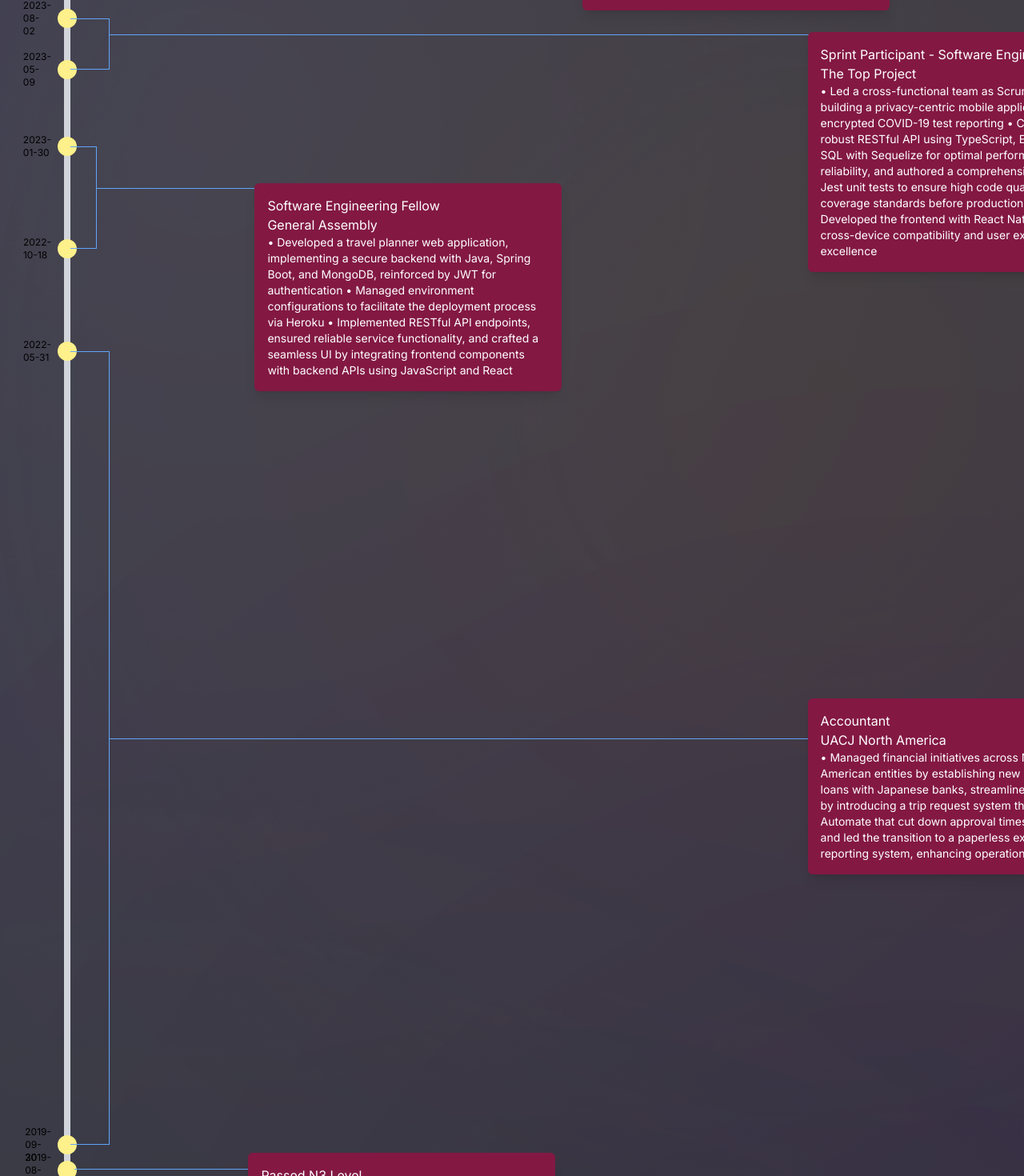
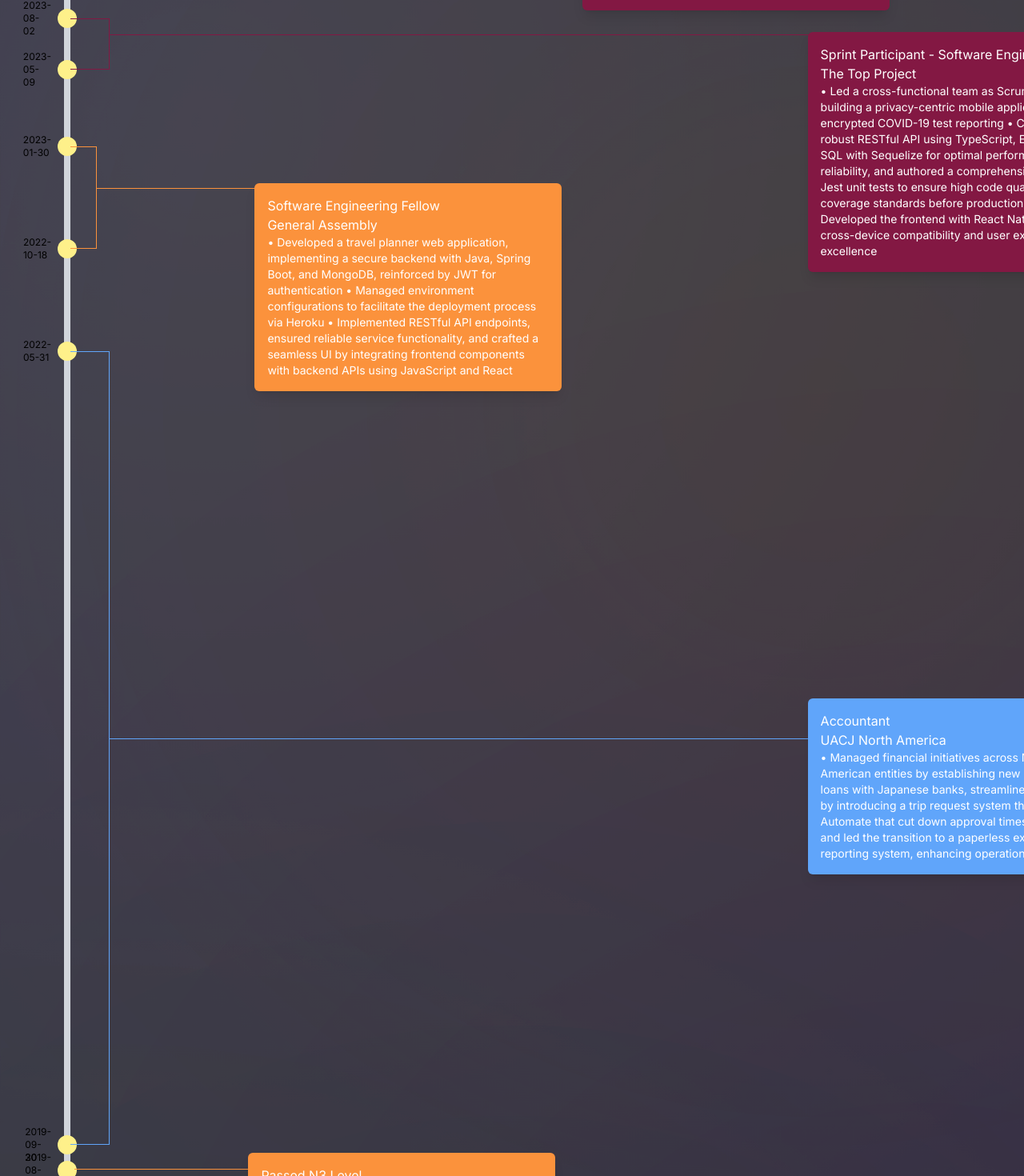
Before and after one commit to agrimes23/PortfolioSoftwareEngineer, a Next.js app: page /experience in a window 1280 px wide. Shown: the part 549-2019 px from the top of the page at 80% size. Built offline with nearby package versions, Linux system fonts and the light colour scheme.

Commit message:
colors based on what type of experience now shows

```diff
--- a/src/app/components/Timeline.tsx
+++ b/src/app/components/Timeline.tsx
@@ -5,6 +5,7 @@
 
 const events = [
   {
+    eventColor: "bg-blue-400",
     startDate: "2016-01-08",
     endDate: "2017-06-01",
     title: "Accountant, Internship",
@@ -12,6 +13,7 @@
     description: "• Uploaded Accounts Receivable from Matrix software to Hi-Tech accounting software. • Set up training guide and taught experienced accounting staff how to perform Accounts Receivable uploads. • Helped Accounts Payable department by entering invoices, cutting checks, and filing. • Assisted Controller and Senior Accounting Manager with various account analysis and projects. • Calculated and entered monthly recurring journal entries.",
   },
   {
+    eventColor: "bg-blue-400",
     startDate: "2016-07-01",
     endDate: "2017-07-01",
     title: "English Teacher",
@@ -19,6 +21,7 @@
     description: "• Instructed one-on-one classes to Chinese students ages 5-12. • Indicated areas of improvement and wrote unit assessments and feedback for parents. • Used data from previous classes to change the plan and learning environment to fit student's needs.",
   },
   {
+    eventColor: "bg-orange-400",
     startDate: "2016-06-01",
     endDate: "2016-06-01",
     title: "TEFL Certificate",
@@ -26,6 +29,7 @@
     description: "Training to provide English instruction in foreign classrooms. Completed 20 hours teaching to non-native speakers and observed TEFL professionals teach.",
   },
   {
+    eventColor: "bg-orange-400",
     startDate: "2019-08-20",
     endDate: "2019-08-20",
     title: "Passed N3 Level",
@@ -33,6 +37,7 @@
     description: "",
   },
   {
+    eventColor: "bg-blue-400",
     startDate: "2017-07-20",
     endDate: "2019-07-20",
     title: "Assistant Language Teacher with JET Program",
@@ -40,6 +45,7 @@
     description: "• Managed financial initiatives across North American entities by establishing new and recurring loans with Japanese banks, streamlined processes by introducing a trip request system through Power Automate that cut down approval times by over 66%, and led the transition to a paperless expense reporting system, enhancing operational efficiency.",
   },
   {
+    eventColor: "bg-blue-400",
     startDate: "2019-09-30",
     endDate: "2022-05-31",
     title: "Accountant",
@@ -47,6 +53,7 @@
     description: "• Managed financial initiatives across North American entities by establishing new and recurring loans with Japanese banks, streamlined processes by introducing a trip request system through Power Automate that cut down approval times by over 66%, and led the transition to a paperless expense reporting system, enhancing operational efficiency.",
   },
   {
+    eventColor: "bg-orange-400",
     startDate: "2022-10-18",
     endDate: "2023-01-30",
     title: "Software Engineering Fellow",
@@ -54,6 +61,7 @@
     description: "• Developed a travel planner web application, implementing a secure backend with Java, Spring Boot, and MongoDB, reinforced by JWT for authentication • Managed environment configurations to facilitate the deployment process via Heroku • Implemented RESTful API endpoints, ensured reliable service functionality, and crafted a seamless UI by integrating frontend components with backend APIs using JavaScript and React",
   },
   {
+    eventColor: "bg-pink-900",
     startDate: "2023-09-15",
     endDate: dayjs().format("YYYY-MM-DD"),
     title: "Software Engineer",
@@ -61,6 +69,7 @@
     description: "• Collaborated with a three-person team to design and develop an educational web application, enhancing communication and accessibility, and fostering a supportive environment for student engagement • Developed and deployed RESTful API endpoints with Node.js, Express.js, MongoDB, and Vercel • Utilized React Context for state management and HOCs to secure and manage URL access",
   },
   {
+    eventColor: "bg-pink-900",
     startDate: "2023-05-09",
     endDate: "2023-08-02",
     title: "Sprint Participant - Software Engineer",
@@ -68,6 +77,7 @@
     description: "• Led a cross-functional team as Scrum Master, building a privacy-centric mobile application for encrypted COVID-19 test reporting • Created a robust RESTful API using TypeScript, Express.js, and SQL with Sequelize for optimal performance and reliability, and authored a comprehensive suite of Jest unit tests to ensure high code quality and coverage standards before production deployment • Developed the frontend with React Native, ensuring cross-device compatibility and user experience excellence",
   },
   {
+    eventColor: "bg-blue-400",
     startDate: "2024-02-07",
     endDate: "2024-08-07",
     title: "IT Jr. Software Engineer",
--- a/src/app/components/TimelineBracket.tsx
+++ b/src/app/components/TimelineBracket.tsx
@@ -2,6 +2,7 @@
 
 interface TimelineBracketProps {
   event: {
+    eventColor: string;
     startDate: string;
     endDate: string;
     title: string;
@@ -35,14 +36,14 @@
         boxPosition: "left-[50vw]",
         horizontalBracket: "w-10 group-hover:w-12",
         verticalBracket: "left-[2.5rem] group-hover:left-[2.8rem]",
-      }; // Medium line, middle box
+      };
     } else {
       return {
         lineLength: "w-[80%]",
         boxPosition: "left-[80%]",
         horizontalBracket: "w-12 group-hover:w-14",
         verticalBracket: "left-[3rem] group-hover:left-[3.3rem]",
-      }; // Long line, farther box
+      };
     }
   };
 
@@ -65,13 +66,13 @@
         <div className="w-full">
           {/* Horizontal line extending to the text box */}
           <div
-            className={`absolute bg-blue-400 h-[1px] group-hover:h-[3px] left-[0.8rem] transition-all duration-100 ${lineLength}`}
+            className={`absolute ${event.eventColor} h-[1px] group-hover:h-[3px] left-[0.8rem] transition-all duration-100 ${lineLength}`}
             style={{ top: `${startPercentage + 0.3}%` }}
           />
 
           {/* Text box for one-day event */}
           <div
-            className={`absolute bg-pink-900 text-white p-4 rounded-md w-96 shadow-lg transition-transform duration-100 group-hover:scale-125 ${boxPosition}`}
+            className={`absolute ${event.eventColor} text-white p-4 rounded-md w-96 shadow-lg transition-transform duration-100 group-hover:scale-125 ${boxPosition}`}
             style={{ top: `${startPercentage - 0.3}%` }} // Adjust position slightly for better alignment
           >
             <h3>{event.title}</h3>
@@ -107,24 +108,24 @@
             }}
           >
             {/* Extend the line horizontally */}
-            {/* w-8, group-hover:w-10 */}
+
             <div
-              className={`absolute bg-blue-400 transition-all duration-100 left-0 ${horizontalBracket} h-[1px] group-hover:h-[3px]  group-hover:shadow-glow`}
+              className={`absolute ${event.eventColor} transition-all duration-100 left-0 ${horizontalBracket} h-[1px] group-hover:h-[3px]  group-hover:shadow-glow`}
               style={{
                 top: 12,
                 left: 0,
               }}
             />
-            {/* w-8, group-hover:w-10 */}
+
             <div
-              className={`absolute bg-blue-400 transition-all duration-100 left-0 ${horizontalBracket} h-[1px] group-hover:h-[3px] group-hover:shadow-glow`}
+              className={`absolute ${event.eventColor} transition-all duration-100 left-0 ${horizontalBracket} h-[1px] group-hover:h-[3px] group-hover:shadow-glow`}
               style={{
                 bottom: -12,
               }}
             />
-            {/* left-[2rem], group-hover:left-[2.3rem] */}
+
             <div
-              className={`absolute bg-blue-400 transition-all duration-100 ${verticalBracket} w-[1px] group-hover:w-[3px] group-hover:h-[2px] group-hover:left-[2.3rem] group-hover:shadow-glow`}
+              className={`absolute ${event.eventColor} transition-all duration-100 ${verticalBracket} w-[1px] group-hover:w-[3px] group-hover:h-[2px] group-hover:left-[2.3rem] group-hover:shadow-glow`}
               style={{
                 top: 12,
                 height: "100%",
@@ -133,14 +134,14 @@
             {/* Horizontal line extending from midpoint */}
             <div className="w-full">
               <div
-                className={`absolute bg-blue-400 h-[1px] group-hover:h-[3px] ${verticalBracket} w-32 transition-all duration-100 ${lineLength}`}
+                className={`absolute ${event.eventColor} h-[1px] group-hover:h-[3px] ${verticalBracket} w-32 transition-all duration-100 ${lineLength}`}
                 style={{ top: `50%` }}
               />
 
               {/* Text box connected to the horizontal line */}
 
               <div
-                className={`absolute bg-pink-900 text-white p-4 rounded-md w-96 shadow-lg transition-transform duration-100 group-hover:scale-125 ${boxPosition}`}
+                className={`absolute ${event.eventColor} text-white p-4 rounded-md w-96 shadow-lg transition-transform duration-100 group-hover:scale-125 ${boxPosition}`}
                 style={{ top: `45%` }}
               >
                 <h3>{event.title}</h3>
```
